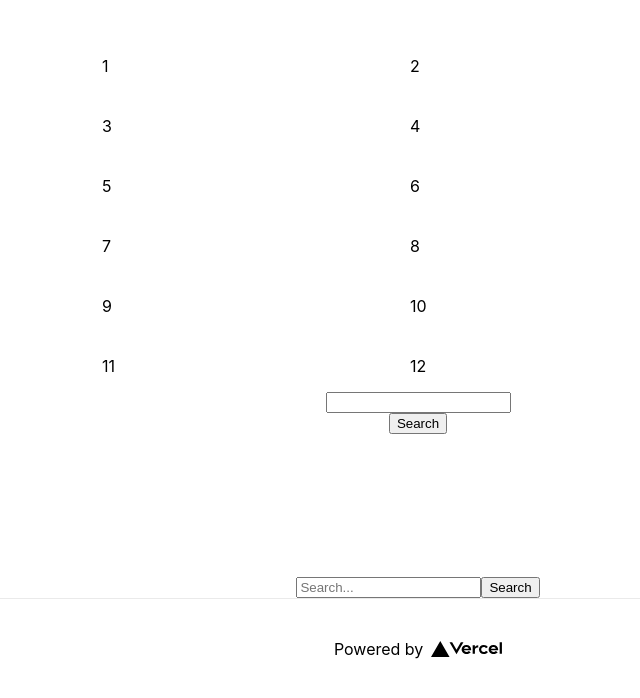
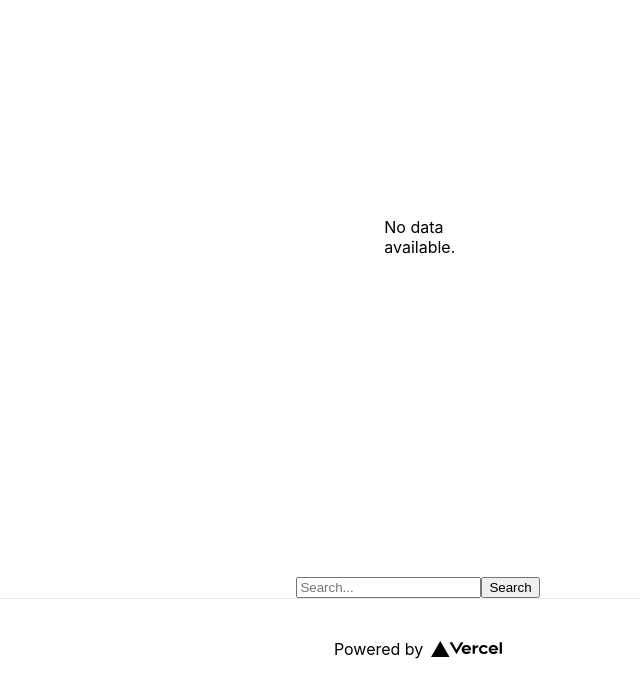
Before and after one commit to crabIsNotAvailable/SearchFunctionality, a Next.js app: page / in a window 1280 px wide. Shown: the part 102-800 px from the top of the page, without its empty margins (222-862 px from the left). Built offline with nearby package versions, Linux system fonts and the light colour scheme.

Commit message:
toss på jobb

```diff
--- /dev/null
+++ b/pages/GridDataDisplay.js
@@ -0,0 +1,28 @@
+import * as React from 'react';
+import { Grid2 } from '@mui/material';
+
+export default function Grid2DisplayData({ filteredDatas = [] }) {
+  console.log("recieved filteredDatas: ", filteredDatas)
+  if (!filteredDatas.length) {
+    return <p>No data available.</p>;
+  }
+
+  return (
+    <Grid2 container direction="column" spacing={2}>
+      {filteredDatas.map((element, index) => (
+        <Grid2 container direction="row" key={index}>
+          {Object.entries(element).map(([key, value], subIndex) => (
+            <React.Fragment key={`${index}-${subIndex}`}>
+              <Grid2 item xs={6} style={{ width: 200 }}>
+                <p>{key}</p>
+              </Grid2>
+              <Grid2 item xs={6} style={{ width: 200 }}>
+                <p>{value}</p>
+              </Grid2>
+            </React.Fragment>
+          ))}
+        </Grid2>
+      ))}
+    </Grid2>
+  );
+}
--- a/pages/SearchFunctionality.js
+++ /dev/null
@@ -1,32 +0,0 @@
-import * as React from "react";
-import data from "/Users/marti/Documents/nextjs-mui-grid/nextjs-blog/pages/mockup_data.json";
-import { useState } from "react";
-
-export default function DataTest() {
-    const [searchQuery, setSearchQuery] = useState("");
-
-    function getArrayItem() {
-        console.log("Data:", data);
-
-        const matchingItems = data.filter((item) => {
-            // Convert the object to a string to include all fields in the search
-            const itemString = JSON.stringify(item).toLowerCase();
-            return itemString.includes(searchQuery.toLowerCase());
-        });
-
-        console.log("Matching Items:", matchingItems);
-    }
-
-
-    return (
-        <div>
-            <input
-                type="text"
-                value={searchQuery}
-                onChange={(e) => setSearchQuery(e.target.value)}
-                placeholder="Search..."
-            />
-            <button onClick={getArrayItem}>Search</button>
-        </div>
-    );
-}
--- a/pages/index.js
+++ b/pages/index.js
@@ -1,15 +1,26 @@
 import Head from 'next/head';
 import styles from '../styles/Home.module.css';
 import * as React from 'react';
-import { styled } from '@mui/material/styles';
 import Box from '@mui/material/Box';
-import Paper from '@mui/material/Paper';
-import Grid2 from '@mui/material/Grid2';
-import DataTest from "./SearchFunctionality"
+import { useState } from "react";
+import { Grid2 } from '@mui/material';
+import { getArrayItem } from "./SearchFunctionality"
+import Grid2DisplayData from "./GridDataDisplay"
 
 
 
 export default function Home() {
+  const [searchQuery, setSearchQuery] = useState("");
+  const [filteredData, setFilteredDatas] = useState([]);
+
+  function handleSearch() {
+    const matchingItems = getArrayItem(searchQuery);
+
+    const flatItems = Array.isArray(matchingItems[0]) ? matchingItems.flat() : matchingItems;
+
+    setFilteredDatas(flatItems); // Store the flat array.
+  }
+
   return (
     <div className={styles.container}>
       <Head>
@@ -20,91 +31,21 @@ export default function Home() {
       <main>
 
       <Box sx={{ width: '50%' }}>
-        <Grid2 container spacing={1} >
-          <Grid2 container direction="row">
-            <div style={
-              {width: 300}
-            }>
-              <p>1</p>
-            </div>
-            <div style={
-              {width: 300}
-            }>
-              <p>2</p>
-            </div>
-          </Grid2>
-          <Grid2 container direction="row">
-          <div style={
-              {width: 300}
-            }>
-              <p>3</p>
-            </div>
-            <div style={
-              {width: 300}
-            }>
-              <p>4</p>
-            </div>
-          </Grid2>
-          <Grid2 container direction="row">
-          <div style={
-              {width: 300}
-            }>
-              <p>5</p>
-            </div>
-            <div style={
-              {width: 300}
-            }>
-              <p>6</p>
-            </div>
-          </Grid2>
-          <Grid2 container direction="row">
-          <div style={
-              {width: 300}
-            }>
-              <p>7</p>
-            </div>
-            <div style={
-              {width: 300}
-            }>
-              <p>8</p>
-            </div>
-          </Grid2>
-          <Grid2 container direction="row">
-          <div style={
-              {width: 300}
-            }>
-              <p>9</p>
-            </div>
-            <div style={
-              {width: 300}
-            }>
-              <p>10</p>
-            </div>
-          </Grid2>
-          <Grid2 container direction="row">
-          <div style={
-              {width: 300}
-            }>
-              <p>11</p>
-            </div>
-            <div style={
-              {width: 300}
-            }>
-              <p>12</p>
-            </div>
-          </Grid2>
+        <Grid2 container spacing={1}>
+          <Grid2DisplayData filteredDatas={filteredData}></Grid2DisplayData>
         </Grid2>
       </Box>
+    </main>
 
-
-      <input>
-      </input>
-      <button>
-        Search
-      </button>
-      </main>
-
-      <DataTest></DataTest>
+      <div>
+        <input
+          type="text"
+          value={searchQuery}
+          onChange={(e) => setSearchQuery(e.target.value)}
+          placeholder="Search..."
+        />
+        <button onClick={handleSearch}>Search</button>
+      </div>
       <footer>
         <a
           href="https://vercel.com?utm_source=create-next-app&utm_medium=default-template&utm_campaign=create-next-app"
--- a/tsconfig.json
+++ b/tsconfig.json
@@ -22,7 +22,7 @@
     "next-env.d.ts",
     "**/*.ts",
     "**/*.tsx"
-, "pages/SearchFunctionality.js"  ],
+, "pages/SearchFunctionality.ts", "pages/GridDataDisplay.js"  ],
   "exclude": [
     "node_modules"
   ]
```
Also changed, not shown: 1 other file (tests, documents, lock files or other folders).
